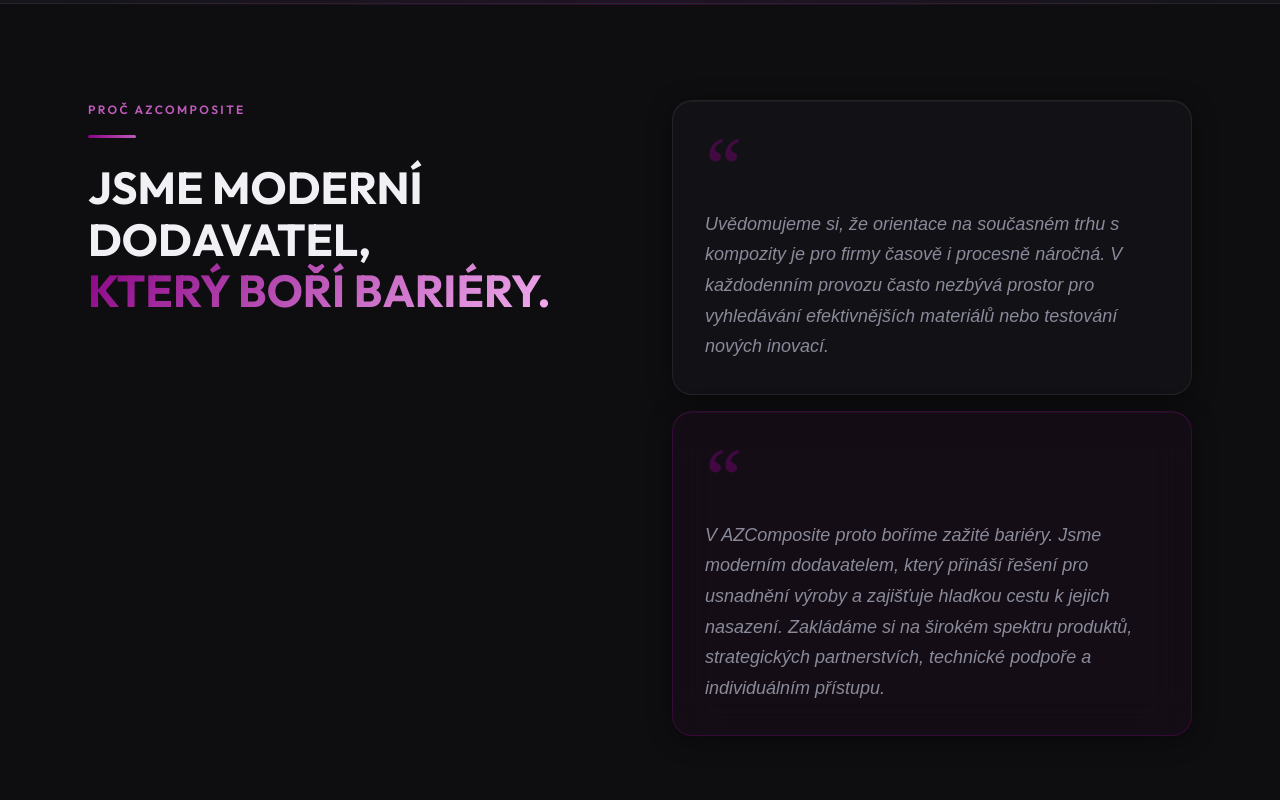
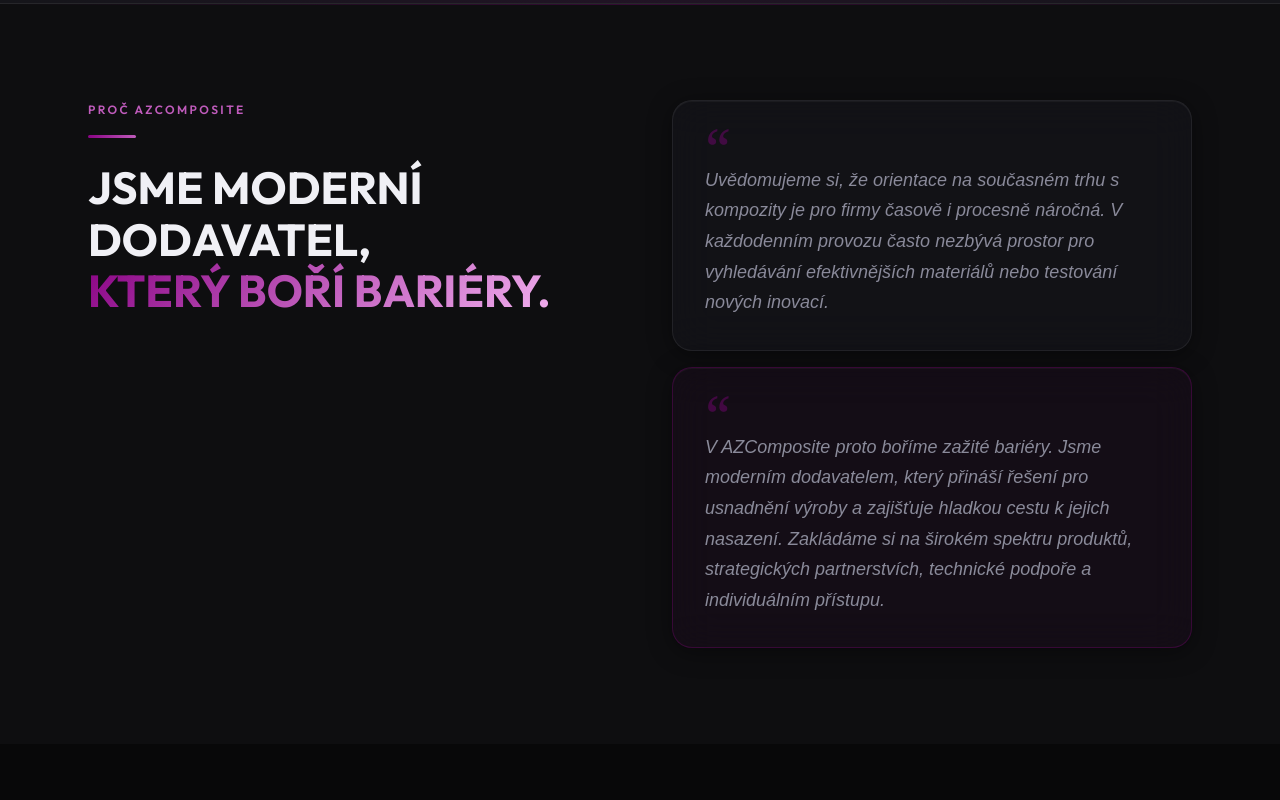
Before and after one commit to martinstar77/az-composite-web, a Next.js app: page /cs in a window 1280 px wide. Shown: the part 1100-1900 px from the top of the page. Built offline with nearby package versions, Linux system fonts and the light colour scheme; a web font is replaced by a local one.

Commit message:
style(solution): reduce vertical spacing between quote icon and text

```diff
--- a/components/Solution/Solution.module.css
+++ b/components/Solution/Solution.module.css
@@ -56,11 +56,11 @@
 
 .quoteIcon {
   font-family: Georgia, serif;
-  font-size: 5rem;
-  line-height: 0.8;
+  font-size: 3.5rem;
+  line-height: 0.5;
   color: var(--color-purple-core);
   opacity: 0.4;
-  margin-bottom: var(--space-3);
+  margin-bottom: var(--space-1);
   display: block;
 }
 
```
